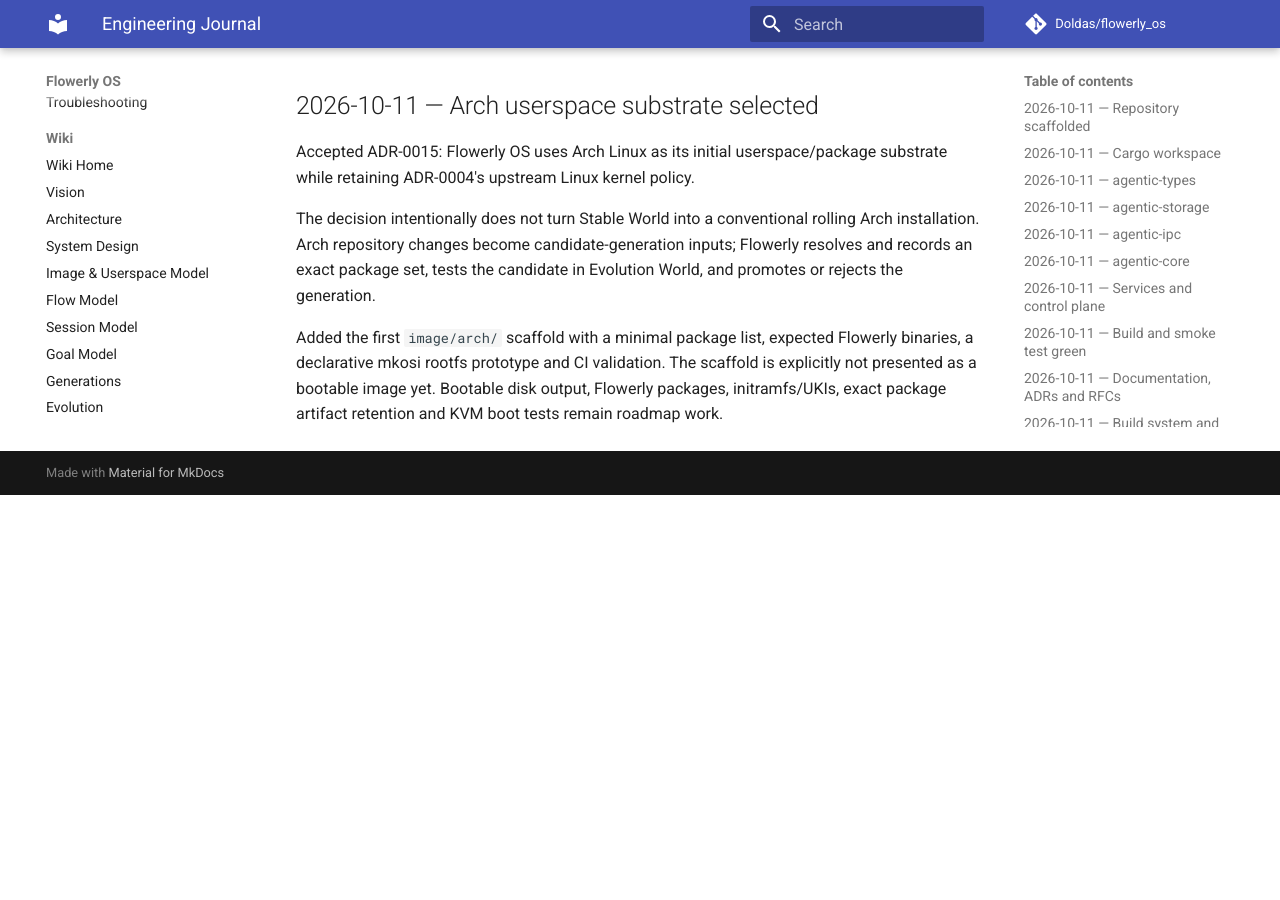
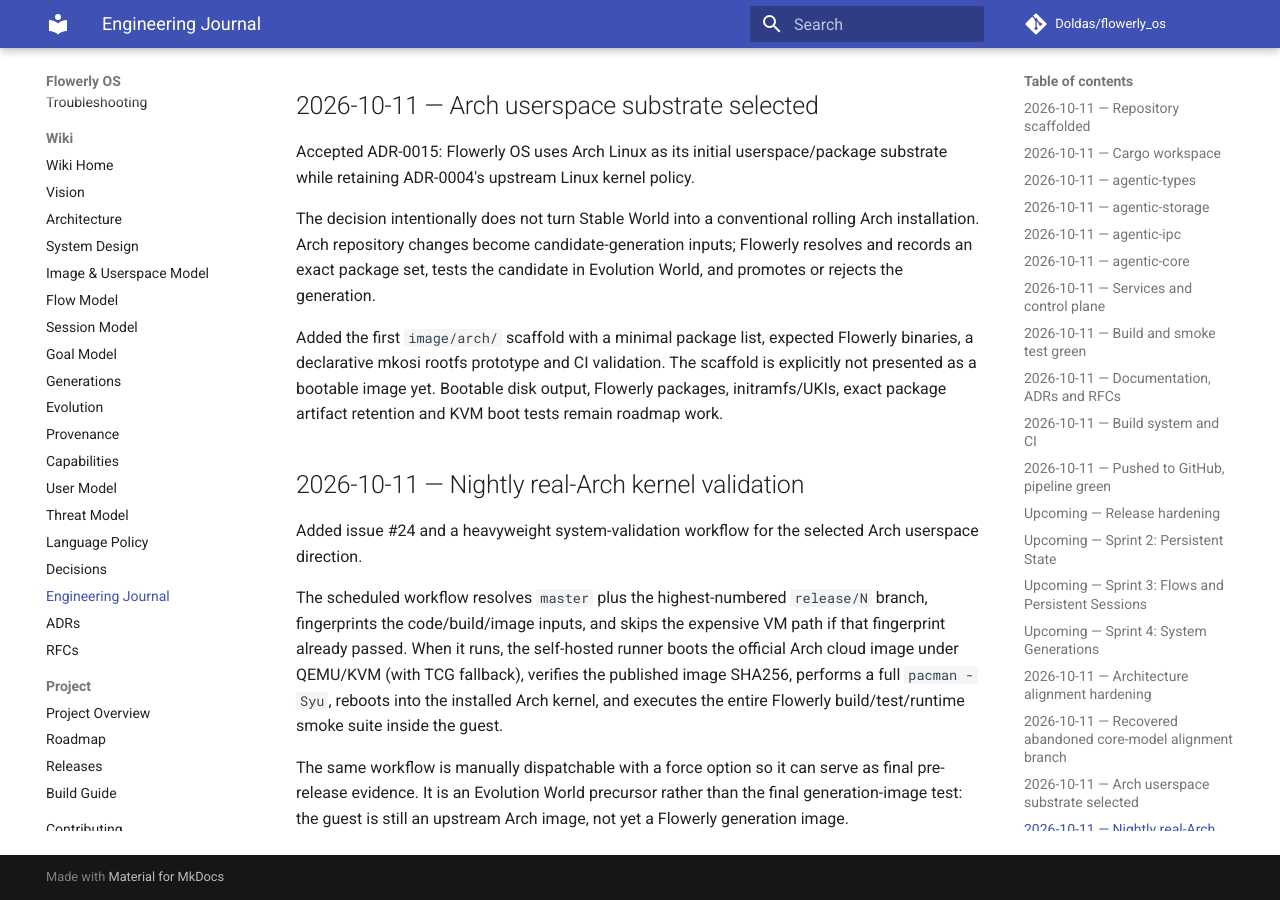
Before and after one commit to Doldas/flowerly_os, an MkDocs documentation site: the page built from docs/journal.md, in a window 1280 px wide and 900 px high, scrolled down 4345 px. Built offline with MkDocs 1.6.1 and Material for MkDocs 9.7.7, drawn with Linux system fonts in a browser that asks for light colours; comment, search, counter and statistics services are not loaded; before the commit the page ends 4840 px from its top, so only the background shows below that.

Commit message:
docs(journal): record nightly Arch kernel validation

```diff
--- a/docs/journal.md
+++ b/docs/journal.md
@@ -185,3 +185,22 @@ Flowerly binaries, a declarative mkosi rootfs prototype and CI validation. The
 scaffold is explicitly not presented as a bootable image yet. Bootable disk
 output, Flowerly packages, initramfs/UKIs, exact package artifact retention and
 KVM boot tests remain roadmap work.
+
+
+## 2026-10-11 — Nightly real-Arch kernel validation
+
+Added issue #24 and a heavyweight system-validation workflow for the selected
+Arch userspace direction.
+
+The scheduled workflow resolves `master` plus the highest-numbered
+`release/N` branch, fingerprints the code/build/image inputs, and skips the
+expensive VM path if that fingerprint already passed. When it runs, the
+self-hosted runner boots the official Arch cloud image under QEMU/KVM (with TCG
+fallback), verifies the published image SHA256, performs a full `pacman -Syu`,
+reboots into the installed Arch kernel, and executes the entire Flowerly
+build/test/runtime smoke suite inside the guest.
+
+The same workflow is manually dispatchable with a force option so it can serve
+as final pre-release evidence. It is an Evolution World precursor rather than
+the final generation-image test: the guest is still an upstream Arch image, not
+yet a Flowerly generation image.
```
